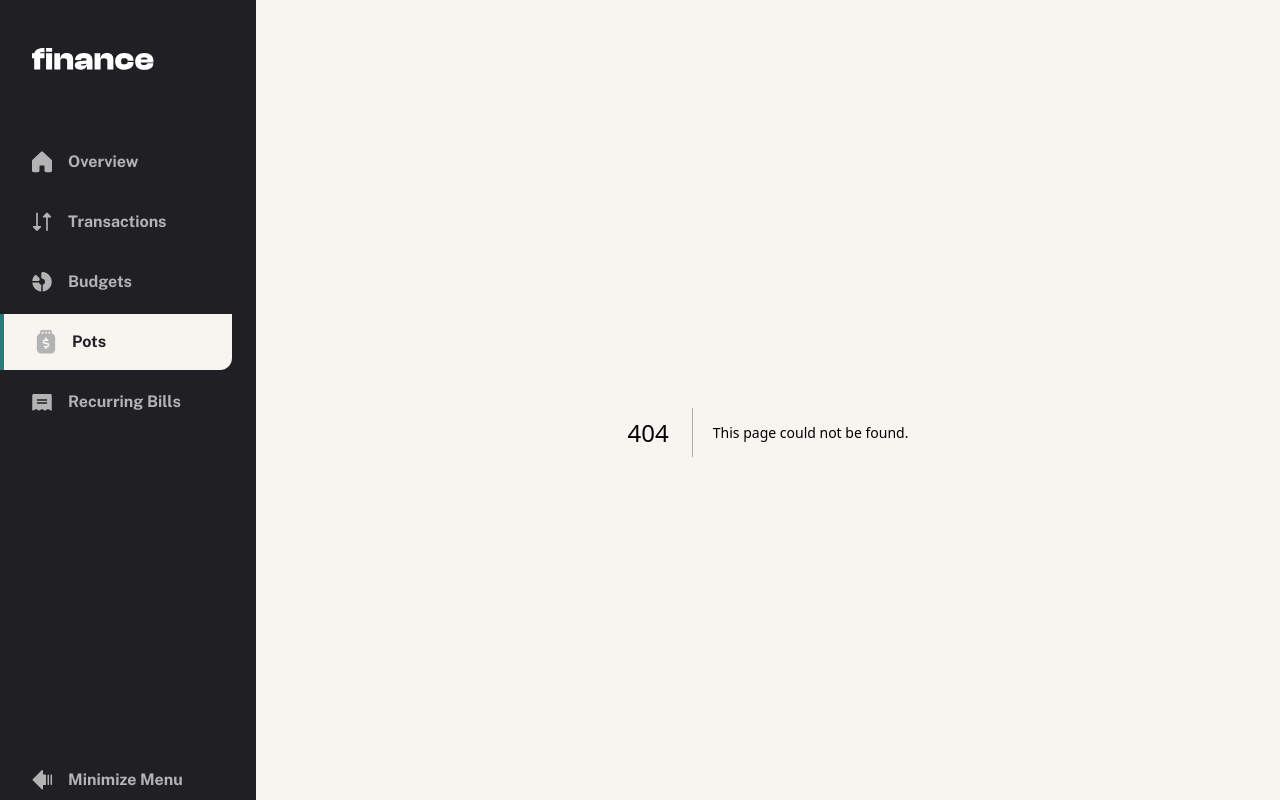
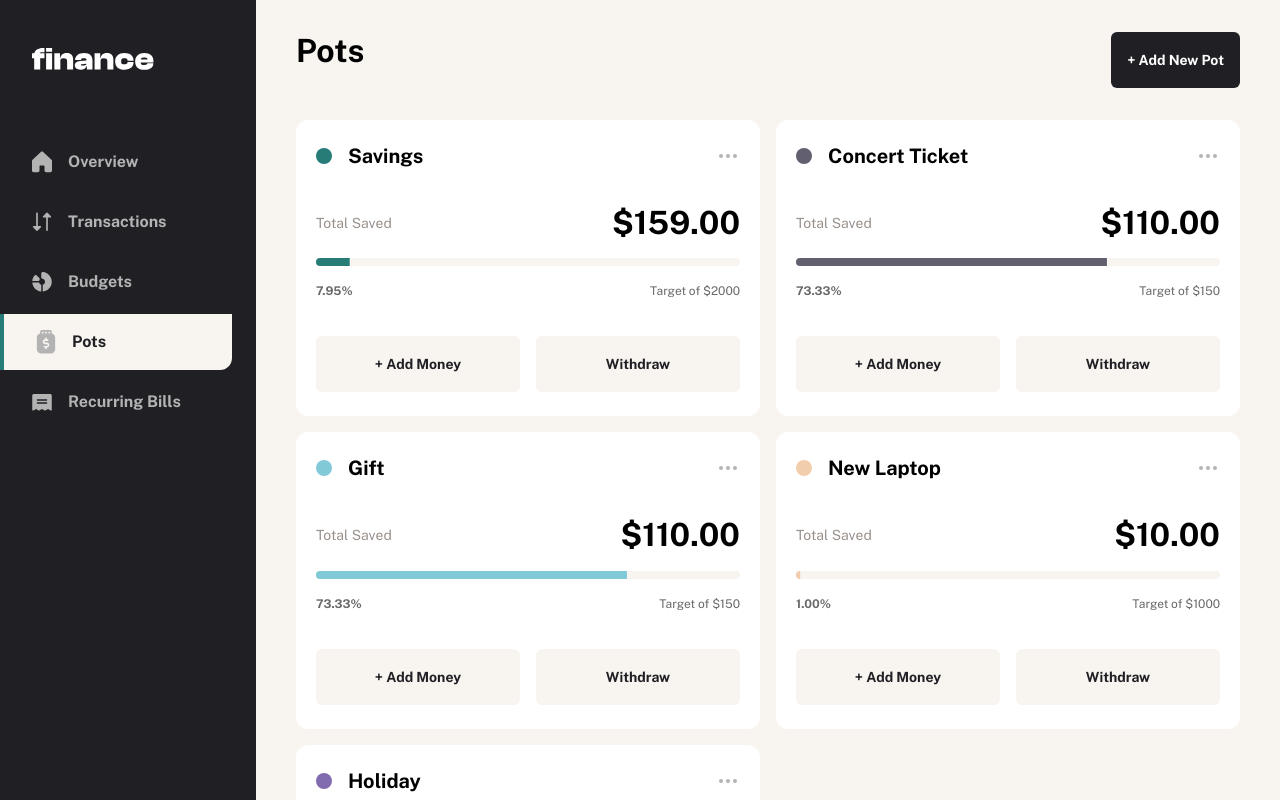
Before and after one commit to ronnieima/personal-finance-app, a Next.js app: page /pots in a window 1280 px wide. Before the commit this address had no page. Shown: the top 800 px of the page. Built offline with nearby package versions, Linux system fonts and the light colour scheme.

Commit message:
finish pots layout

```diff
--- a/src/app/budgets/components/BudgetCard.tsx
+++ b/src/app/budgets/components/BudgetCard.tsx
@@ -86,7 +86,13 @@ export default function BudgetCard({ budget }: Props) {
             return (
               <React.Fragment key={i}>
                 <div className="text-preset-5 flex justify-between items-center">
-                  <span className="font-bold">{transaction.name}</span>
+                  <div className="flex items-center gap-2">
+                    <div
+                      className="size-8 rounded-full"
+                      style={{ background: '#FFFFFF' }}
+                    ></div>
+                    <span className="font-bold">{transaction.name}</span>
+                  </div>
                   <div className="flex flex-col text-right gap-1">
                     <span className="font-bold">
                       -${Math.abs(transaction.amount).toFixed(2)}
--- a/src/app/budgets/page.tsx
+++ b/src/app/budgets/page.tsx
@@ -16,7 +16,7 @@ export default function BudgetsPage() {
     )
   );
   return (
-    <div>
+    <div className="flex flex-col gap-4">
       <header className="flex justify-between items-center">
         <h1 className="text-preset-1">Budgets</h1>
         <Button className="bg-grey-900 h-14 text-white">
--- a/src/app/overview/page.tsx
+++ b/src/app/overview/page.tsx
@@ -9,6 +9,7 @@ import RecurringBillsSection from './components/RecurringBillsSection';
 import TransactionsSection from './components/TransactionsSection';
 
 export default function OverviewPage() {
+  const { pots, balance, transactions, budgets } = data;
   return (
     <>
       <h1 className="text-preset-1">Overview</h1>
--- /dev/null
+++ b/src/app/pots/components/PotCard.tsx
@@ -0,0 +1,48 @@
+import Card from '@/components/Card';
+import React from 'react';
+import PotsPage, { PotType } from '../page';
+import { Ellipsis } from 'lucide-react';
+import { Progress } from '@/components/ui/progress';
+import { Button } from '@/components/ui/button';
+
+type Props = {
+  pot: PotType;
+};
+
+export default function PotCard({ pot }: Props) {
+  const savedPercentage = (pot.total / pot.target) * 100;
+
+  return (
+    <Card className="space-y-4">
+      <header className="flex justify-between items-center">
+        <div className="flex items-center gap-4">
+          <div
+            className={`h-4 w-4 rounded-full`}
+            style={{ background: pot.theme }}
+          />
+          <h2 className="text-preset-2">{pot.name}</h2>
+        </div>
+        <Ellipsis className="text-grey-300" />
+      </header>
+      <section className="space-y-4">
+        <div className="flex justify-between items-center">
+          <h3 className="text-preset-4 text-beige-500">Total Saved</h3>
+          <h2 className="text-preset-1">${pot.total.toFixed(2)}</h2>
+        </div>
+        <Progress value={savedPercentage} className="h-2" color={pot.theme} />
+        <div className="flex justify-between text-grey-500 text-preset-5 ">
+          <span className="font-bold ">{savedPercentage.toFixed(2)}%</span>
+          <span>Target of ${pot.target}</span>
+        </div>
+      </section>
+      <section className="flex justify-between gap-4">
+        <Button variant={'beige'} className="w-full">
+          + Add Money
+        </Button>
+        <Button variant={'beige'} className="w-full">
+          Withdraw
+        </Button>
+      </section>
+    </Card>
+  );
+}
--- /dev/null
+++ b/src/app/pots/page.tsx
@@ -0,0 +1,31 @@
+import React from 'react';
+import data from '@/../public/assets/data.json';
+import { Button } from '@/components/ui/button';
+import PotCard from './components/PotCard';
+
+export type PotType = {
+  name: string;
+  target: number;
+  total: number;
+  theme: string;
+};
+
+export default function PotsPage() {
+  const { pots, balance, transactions, budgets } = data;
+
+  return (
+    <div className="space-y-8 ">
+      <header className="flex justify-between">
+        <h1 className="text-preset-1">Pots</h1>
+        <Button variant={'dark'} className="">
+          + Add New Pot
+        </Button>
+      </header>
+      <section className="flex flex-col gap-4 xl:grid xl:grid-cols-2">
+        {pots.map((pot) => (
+          <PotCard key={pot.name} pot={pot} />
+        ))}
+      </section>
+    </div>
+  );
+}
--- a/src/components/ui/button.tsx
+++ b/src/components/ui/button.tsx
@@ -5,7 +5,7 @@ import { cva, type VariantProps } from 'class-variance-authority';
 import { cn } from '@/lib/utils';
 
 const buttonVariants = cva(
-  'inline-flex items-center justify-center whitespace-nowrap rounded-md text-sm font-medium transition-colors focus-visible:outline-none focus-visible:ring-1 focus-visible:ring-neutral-950 disabled:pointer-events-none disabled:opacity-50 dark:focus-visible:ring-neutral-300',
+  'inline-flex items-center justify-center whitespace-nowrap rounded-md text-sm font-medium transition-colors focus-visible:outline-none focus-visible:ring-1 focus-visible:ring-neutral-950 disabled:pointer-events-none disabled:opacity-50 dark:focus-visible:ring-neutral-300 font-bold',
   {
     variants: {
       variant: {
@@ -20,9 +20,11 @@ const buttonVariants = cva(
         ghost:
           'hover:bg-neutral-100 hover:text-neutral-900 dark:hover:bg-neutral-800 dark:hover:text-neutral-50 p-0',
         link: 'text-neutral-900 underline-offset-4 hover:underline dark:text-neutral-50',
+        dark: 'bg-grey-900 h-14 text-white hover:bg-grey-900/80',
+        beige: 'bg-beige-100 text-grey-900',
       },
       size: {
-        default: 'h-9 px-4 py-2',
+        default: 'h-14 px-4 py-2',
         sm: 'h-8 rounded-md px-3 text-xs',
         lg: 'h-10 rounded-md px-8',
         icon: 'h-9 w-9',
```
